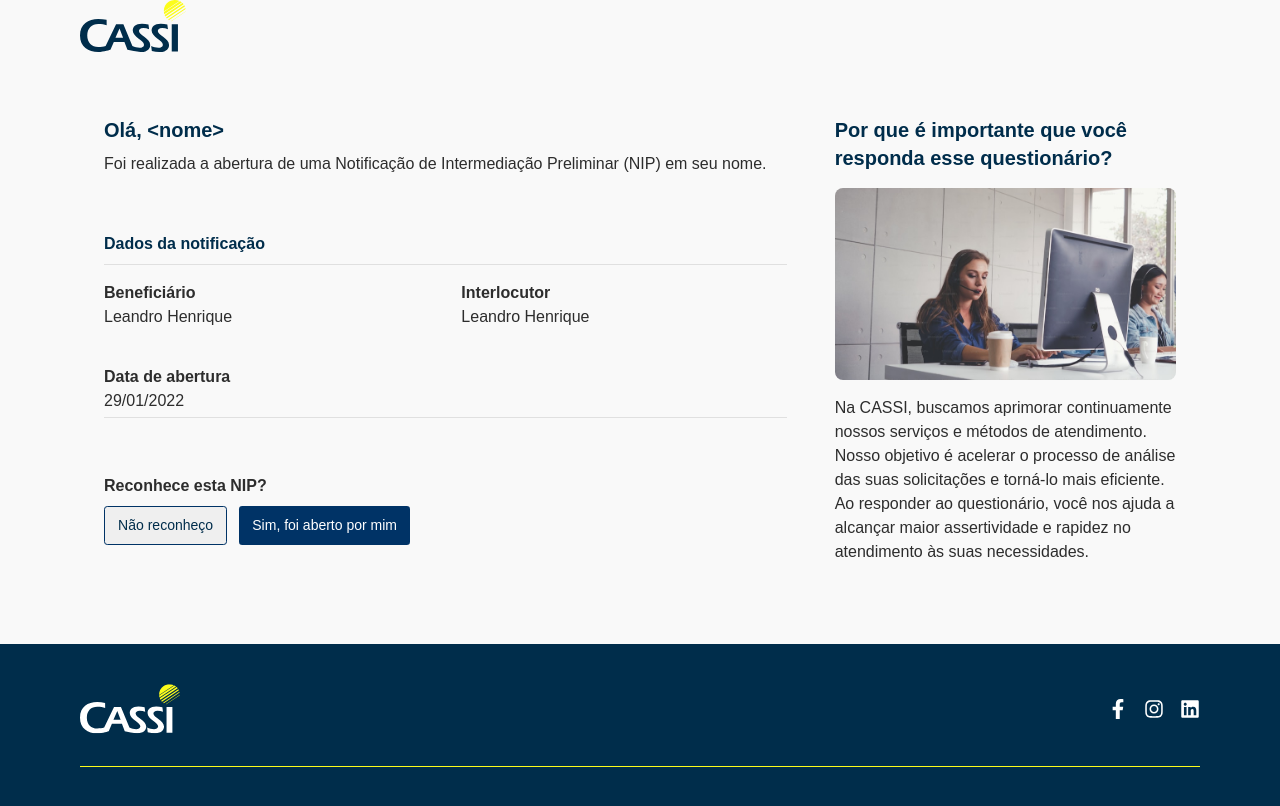
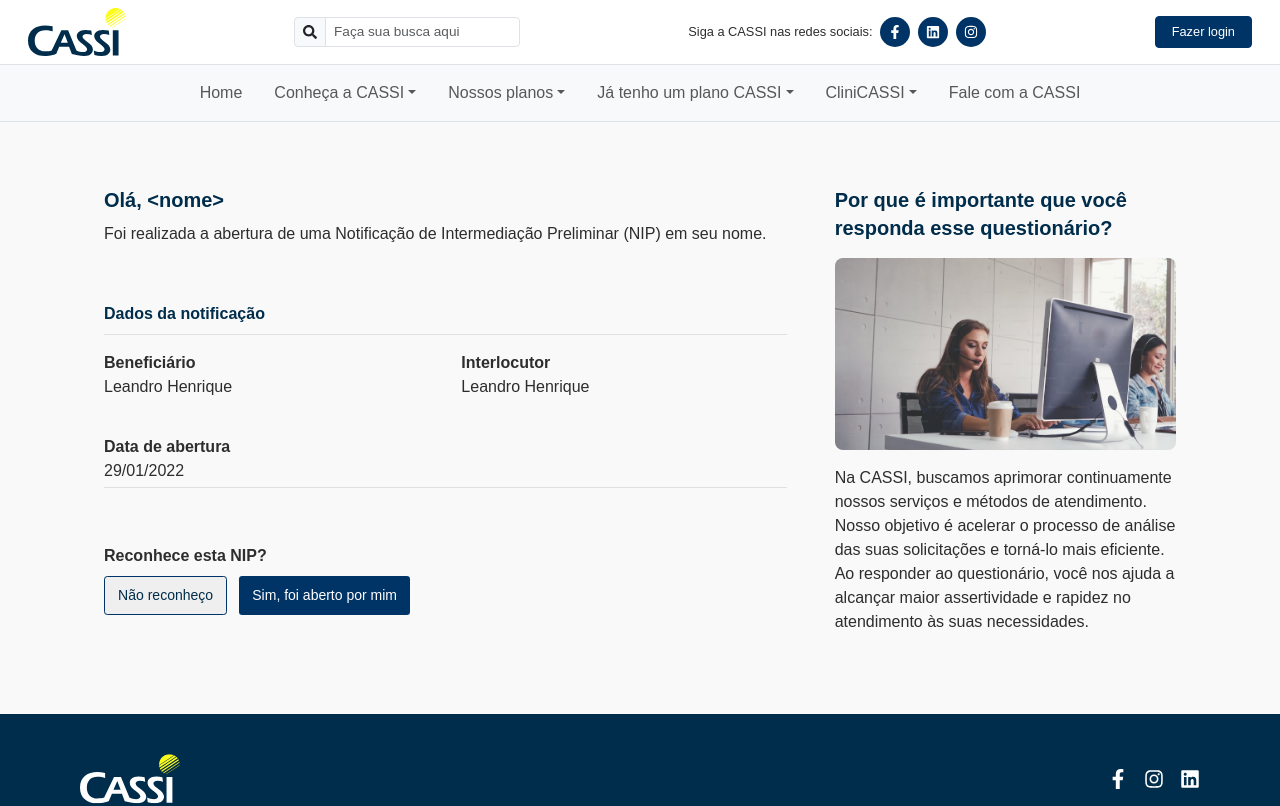
Before and after one commit to gustavonbarboza/Processo-Seletivo-CastGroup, a React (Create React App) app: page / in a window 1280 px wide. Shown: the top 806 px of the page. Built offline with nearby package versions, Linux system fonts and the light colour scheme.

Commit message:
Adicionado o Header do Bootstrap e Nav

```diff
--- a/src/App.js
+++ b/src/App.js
@@ -2,6 +2,7 @@
 import Footer from './components/Footer';
 import Home from './pages/Home';
 import GlobalStyle from './styles/globalStyles';
+import NavBar from './components/NavBar';
 import 'bootstrap/dist/css/bootstrap.min.css';
 
 function App() {
@@ -9,6 +10,7 @@
     <>
       <GlobalStyle />
       <Header />
+      <NavBar />
       <Home />
       <Footer />
     </>
--- a/src/components/Header/index.jsx
+++ b/src/components/Header/index.jsx
@@ -1,15 +1,67 @@
-import { Container, Topo, Itens, Logo } from './styles';
+import { Container, Row, Col, Button, InputGroup, FormControl } from 'react-bootstrap';
+import { FaFacebookF, FaInstagram, FaLinkedin, FaSearch } from 'react-icons/fa';
 import ImgLogo from "../../assets/images/logo/web-logo-cassi.svg";
 
 function Header() {
   return (
-    <Container>
-      <Topo>
-        <Itens>
-          <Logo src={ImgLogo} alt="Logo" />
-        </Itens>
-      </Topo>
-    </Container>
+    <div className="bg-white border-bottom py-2">
+      <Container fluid>
+        <Row className="align-items-center justify-content-between flex-wrap px-3 gap-3 gap-md-0">
+
+          <Col xs="12" md="auto" className="text-center text-md-start">
+            <img src={ImgLogo} alt="CASSI" height="48" />
+          </Col>
+
+          <Col xs="12" md="auto" className="d-flex justify-content-center justify-content-md-start">
+            <InputGroup size="sm" style={{ maxWidth: '250px' }}>
+              <InputGroup.Text>
+                <FaSearch size={14} />
+              </InputGroup.Text>
+              <FormControl
+                type="search"
+                placeholder="Faça sua busca aqui"
+                style={{ fontSize: '0.85rem' }}
+              />
+            </InputGroup>
+          </Col>
+
+          <Col xs="12" md="auto" className="d-flex align-items-center justify-content-center justify-content-md-start">
+            <span className="me-2" style={{ fontSize: '0.8rem' }}>
+              Siga a CASSI nas redes sociais:
+            </span>
+            <div className="d-flex gap-2">
+              <span className="rounded-circle text-white d-flex align-items-center justify-content-center"
+                    style={{ width: 30, height: 30, backgroundColor: '#003366' }}>
+                <FaFacebookF size={14} />
+              </span>
+              <span className="rounded-circle text-white d-flex align-items-center justify-content-center"
+                    style={{ width: 30, height: 30, backgroundColor: '#003366' }}>
+                <FaLinkedin size={14} />
+              </span>
+              <span className="rounded-circle text-white d-flex align-items-center justify-content-center"
+                    style={{ width: 30, height: 30, backgroundColor: '#003366' }}>
+                <FaInstagram size={14} />
+              </span>
+            </div>
+          </Col>
+
+          <Col xs="12" md="auto" className="d-flex justify-content-center justify-content-md-end">
+            <Button
+              size="sm"
+              style={{
+                backgroundColor: '#003366',
+                borderColor: '#003366',
+                fontSize: '0.8rem',
+                padding: '0.35rem 1rem'
+              }}
+            >
+              Fazer login
+            </Button>
+          </Col>
+
+        </Row>
+      </Container>
+    </div>
   );
 }
 
--- a/src/components/Header/styles.jsx
+++ /dev/null
@@ -1,27 +0,0 @@
-import styled from 'styled-components';
-
-export const Container = styled.header`
-  width: 1440;
-  height: 135;
-`;
-
-export const Topo = styled.div`
-  width: 1440;
-  height: 84;
-  justify-content: space-between;
-  border-bottom-width: 1px;
-  padding-right: 80px;
-  padding-left: 80px;
-`;
-
-export const Itens = styled.div`
-  width: 1280;
-  height: 56.37060546875;
-  max-width: 1280px;
-  justify-content: space-between;
-`;
-
-export const Logo = styled.img`
-width: 105.85714721679688;
-height: 52;
-`;
--- /dev/null
+++ b/src/components/NavBar/index.jsx
@@ -0,0 +1,33 @@
+import { Container, Nav, Navbar, NavDropdown } from 'react-bootstrap';
+
+function MainNav() {
+  return (
+    <Navbar bg="light" expand="lg" className="border-bottom">
+      <Container fluid>
+        <Navbar.Toggle aria-controls="main-navbar" />
+        <Navbar.Collapse id="main-navbar">
+          <Nav className="mx-auto">
+            <Nav.Link href="#" className="mx-2">Home</Nav.Link>
+
+            <NavDropdown title="Conheça a CASSI" id="dropdown1" className="mx-2">
+            </NavDropdown>
+
+            <NavDropdown title="Nossos planos" id="dropdown2" className="mx-2">
+            </NavDropdown>
+
+            <NavDropdown title="Já tenho um plano CASSI" id="dropdown3" className="mx-2">
+            </NavDropdown>
+
+            <NavDropdown title="CliniCASSI" id="dropdown4" className="mx-2">
+            </NavDropdown>
+
+            <Nav.Link href="#" className="mx-2">Fale com a CASSI</Nav.Link>
+          </Nav>
+
+        </Navbar.Collapse>
+      </Container>
+    </Navbar>
+  );
+};
+
+export default MainNav;
--- a/src/components/RespostaNIP/index.jsx
+++ b/src/components/RespostaNIP/index.jsx
@@ -4,7 +4,7 @@
 import dadosNotificacao from '../../data/dados.json';
 import { FaCheckCircle } from 'react-icons/fa';
 
-const RespostaNIP = () => {
+function RespostaNIP() {
   const [etapa, setEtapa] = useState('perguntaInicial');
   const [mostrarModal, setMostrarModal] = useState(false);
   const [mostrarAlerta, setMostrarAlerta] = useState('');
```
